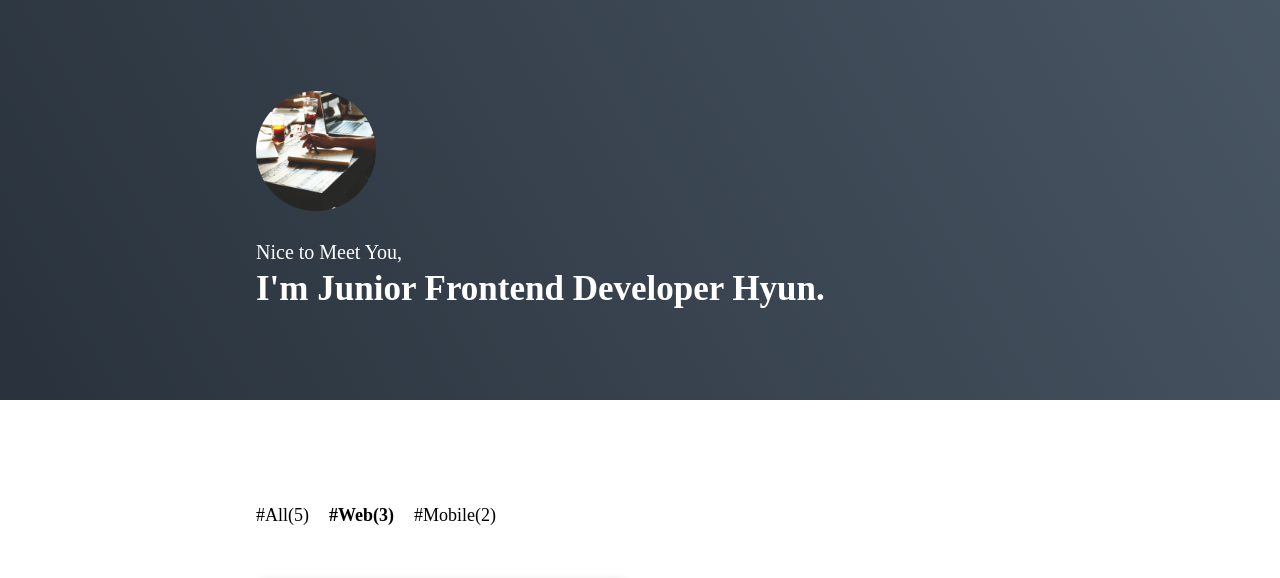
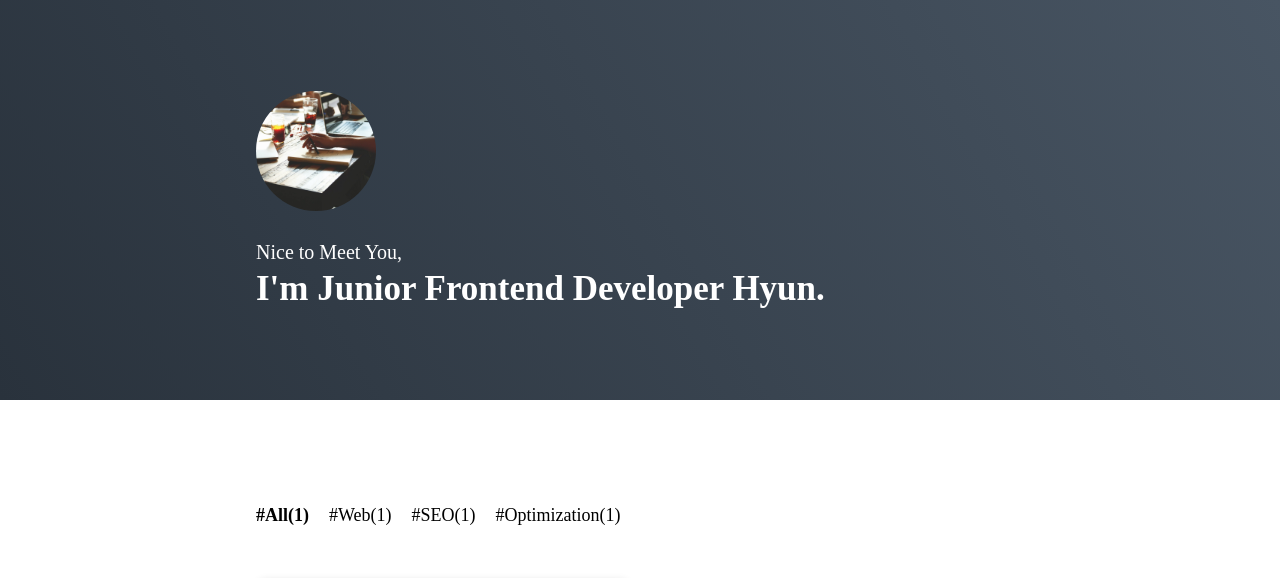
Before and after one commit to heesangbb/gatsby-blog-study, a Gatsby site: page / in a window 1280 px wide. Shown: the top 578 px of the page. Built offline with nearby package versions, Linux system fonts and the light colour scheme; Gatsby itself is replaced by a stand-in of ours; a web font is replaced by a local one.

Commit message:
query-string, select category

```diff
--- a/package.json
+++ b/package.json
@@ -24,6 +24,7 @@
     "gatsby-transformer-sharp": "^4.0.0",
     "prismjs": "^1.25.0",
     "prop-types": "^15.7.2",
+    "query-string": "^7.0.1",
     "react": "^17.0.1",
     "react-dom": "^17.0.1",
     "react-helmet": "^6.1.0"
--- a/src/components/Main/PostList.tsx
+++ b/src/components/Main/PostList.tsx
@@ -1,9 +1,10 @@
-import React, { FunctionComponent } from "react"
+import React, { FunctionComponent, useMemo } from "react"
 import styled from "@emotion/styled"
 import PostItem from "components/Main/PostItem"
 import { PostListItemType } from "types/PostItem.types"
 
 type PostListProps = {
+  selectedCategory: string
   posts: PostListItemType[]
 }
 
@@ -22,11 +23,29 @@ const PostListWrapper = styled.div`
   }
 `
 
-const PostList: FunctionComponent<PostListProps> = function ({ posts }) {
+const PostList: FunctionComponent<PostListProps> = function ({
+  selectedCategory,
+  posts,
+}) {
+  const postListData = useMemo(
+    () =>
+      posts.filter(
+        ({
+          node: {
+            frontmatter: { categories },
+          },
+        }: PostListItemType) =>
+          selectedCategory !== "All"
+            ? categories.includes(selectedCategory)
+            : true
+      ),
+    [selectedCategory]
+  )
+
   return (
     <PostListWrapper>
-      {posts.map(({ node: { id, frontmatter } }: PostListItemType) => (
-        <PostItem {...frontmatter} link="https://www.google.co.kr/" key={id} />
+      {postListData.map(({ node: { id, frontmatter } }: PostListItemType) => (
+        <PostItem {...frontmatter} link="/" key={id} />
       ))}
     </PostListWrapper>
   )
--- a/src/pages/index.tsx
+++ b/src/pages/index.tsx
@@ -1,19 +1,14 @@
-import React, { FunctionComponent } from "react"
+import React, { FunctionComponent, useMemo } from "react"
 import styled from "@emotion/styled"
 import GlobalStyle from "components/Common/GlobalStyle"
 import Introduction from "components/Main/Introduction"
 import Footer from "components/Common/Footer"
-import CategoryList from "components/Main/CategoryList"
+import CategoryList, { CategoryListProps } from "components/Main/CategoryList"
 import PostList from "components/Main/PostList"
 import { PostListItemType } from "types/PostItem.types"
 import { graphql } from "gatsby"
 import { IGatsbyImageData } from "gatsby-plugin-image"
-
-const CATEGORY_LIST = {
-  All: 5,
-  Web: 3,
-  Mobile: 2,
-}
+import queryString, { ParsedQuery } from "query-string"
 
 const Container = styled.div`
   display: flex;
@@ -22,6 +17,9 @@ const Container = styled.div`
 `
 
 type IndexPageProps = {
+  location: {
+    search: string
+  }
   data: {
     allMarkdownRemark: {
       edges: PostListItemType[]
@@ -35,6 +33,7 @@ type IndexPageProps = {
 }
 
 const IndexPage: FunctionComponent<IndexPageProps> = function ({
+  location: { search },
   data: {
     allMarkdownRemark: { edges },
     file: {
@@ -42,12 +41,46 @@ const IndexPage: FunctionComponent<IndexPageProps> = function ({
     },
   },
 }) {
+  const parsed: ParsedQuery<string> = queryString.parse(search)
+  const selectedCategory: string =
+    typeof parsed.category !== "string" || !parsed.category
+      ? "All"
+      : parsed.category
+
+  const categoryList = useMemo(
+    () =>
+      edges.reduce(
+        (
+          list: CategoryListProps["categoryList"],
+          {
+            node: {
+              frontmatter: { categories },
+            },
+          }: PostListItemType
+        ) => {
+          categories.forEach(category => {
+            if (list[category] === undefined) list[category] = 1
+            else list[category]++
+          })
+
+          list["All"]++
+
+          return list
+        },
+        { All: 0 }
+      ),
+    []
+  )
+
   return (
     <Container>
       <GlobalStyle />
       <Introduction profileImage={gatsbyImageData} />
-      <CategoryList selectedCategory="Web" categoryList={CATEGORY_LIST} />
-      <PostList posts={edges} />
+      <CategoryList
+        selectedCategory={selectedCategory}
+        categoryList={categoryList}
+      />
+      <PostList selectedCategory={selectedCategory} posts={edges} />
       <Footer />
     </Container>
   )
```
Also changed, not shown: 1 other file.
